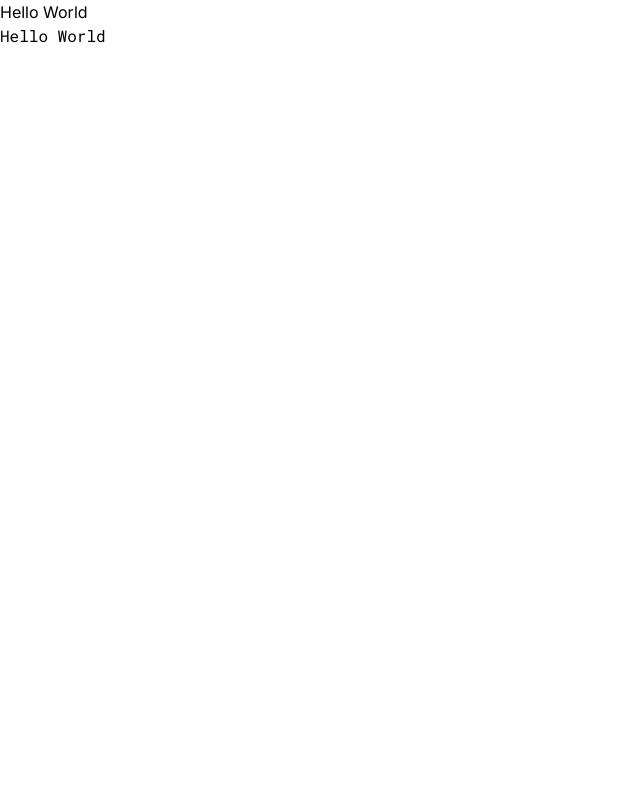
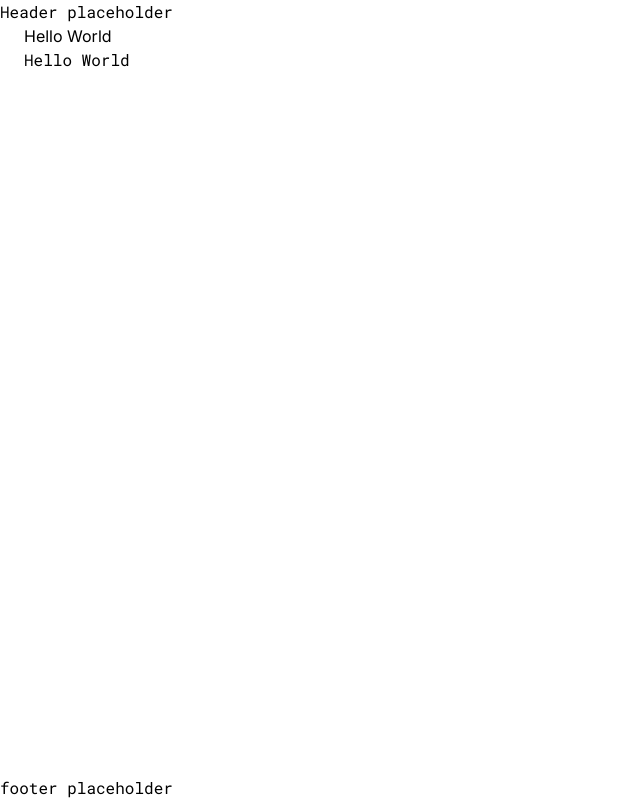
Before and after one commit to themse/countries-app, a Next.js app: page / in a window 1280 px wide. Shown: the whole page, without its empty margins (0-640 px from the left). Built offline with nearby package versions, Linux system fonts and the light colour scheme.

Commit message:
feat: implement basic template

```diff
--- a/src/app/layout.tsx
+++ b/src/app/layout.tsx
@@ -2,6 +2,7 @@ import type { Metadata } from 'next';
 
 import { META_DESCRIPTION, META_TITLE } from '@/common/config/app';
 import { inter, robotoMono } from '@/ui/fonts';
+import { TemplateScaffold } from '@/ui/components/templates/Scaffold';
 import { LayoutProps } from '@/types/app';
 import '@/styles/globals.css';
 
@@ -13,7 +14,14 @@ export const metadata: Metadata = {
 export default function RootLayout({ children }: LayoutProps) {
 	return (
 		<html lang="en" className={`${inter.variable} ${robotoMono.variable}`}>
-			<body className="font-roboto-mono">{children}</body>
+			<body className="font-roboto-mono">
+				<TemplateScaffold
+					header={<p>Header placeholder</p>}
+					footer={<footer>footer placeholder</footer>}
+				>
+					{children}
+				</TemplateScaffold>
+			</body>
 		</html>
 	);
 }
--- a/src/app/page.tsx
+++ b/src/app/page.tsx
@@ -1,10 +1,11 @@
+import { Container } from '@/ui/components/templates/Container';
 import { PageProps } from '@/types/app';
 
 export default function Home({}: PageProps) {
 	return (
-		<div>
+		<Container>
 			<p className="font-inter">Hello World</p>
 			<p>Hello World</p>
-		</div>
+		</Container>
 	);
 }
--- /dev/null
+++ b/src/ui/components/templates/Container.tsx
@@ -0,0 +1,24 @@
+import { PropsWithChildren } from 'react';
+import { tv, type VariantProps } from 'tailwind-variants';
+
+const containerVariants = tv({
+	base: 'px-6',
+	variants: {
+		variant: {
+			basic: 'container',
+			fluid: 'xl:container',
+		},
+	},
+	defaultVariants: {
+		variant: 'fluid',
+	},
+});
+
+type Props = PropsWithChildren<{
+	className?: string;
+}> &
+	VariantProps<typeof containerVariants>;
+
+export const Container = ({ children, variant, className }: Readonly<Props>) => {
+	return <div className={containerVariants({ variant, className })}>{children}</div>;
+};
--- /dev/null
+++ b/src/ui/components/templates/Scaffold/Scaffold.tsx
@@ -0,0 +1,51 @@
+import { ReactNode, PropsWithChildren } from 'react';
+import { tv, type VariantProps } from 'tailwind-variants';
+
+const scaffoldVariants = tv({
+	slots: {
+		base: 'relative flex min-h-screen min-w-[320px] flex-col justify-between',
+		content: 'flex-1',
+		header: 'w-full',
+	},
+	variants: {
+		headerPosition: {
+			static: {
+				header: 'static',
+			},
+			fixed: {
+				header: 'fixed top-0 z-10',
+			},
+			sticky: {
+				header: 'sticky top-0 z-10',
+			},
+		},
+	},
+	defaultVariants: {
+		headerPosition: 'static',
+	},
+});
+
+type Props = Partial<{
+	header: ReactNode;
+	footer: ReactNode;
+}> &
+	VariantProps<typeof scaffoldVariants>;
+
+export const TemplateScaffold = ({
+	header,
+	footer,
+	children,
+	headerPosition,
+}: Readonly<PropsWithChildren<Props>>) => {
+	const variants = scaffoldVariants({ headerPosition });
+
+	return (
+		<div className={variants.base()}>
+			<header className={variants.header()}>{header}</header>
+
+			<main className={variants.content()}>{children}</main>
+
+			{footer}
+		</div>
+	);
+};
--- /dev/null
+++ b/src/ui/components/templates/Scaffold/index.ts
@@ -0,0 +1 @@
+export { TemplateScaffold } from './Scaffold';
```
Also changed, not shown: 1 other file (tests, documents, lock files or other folders).
